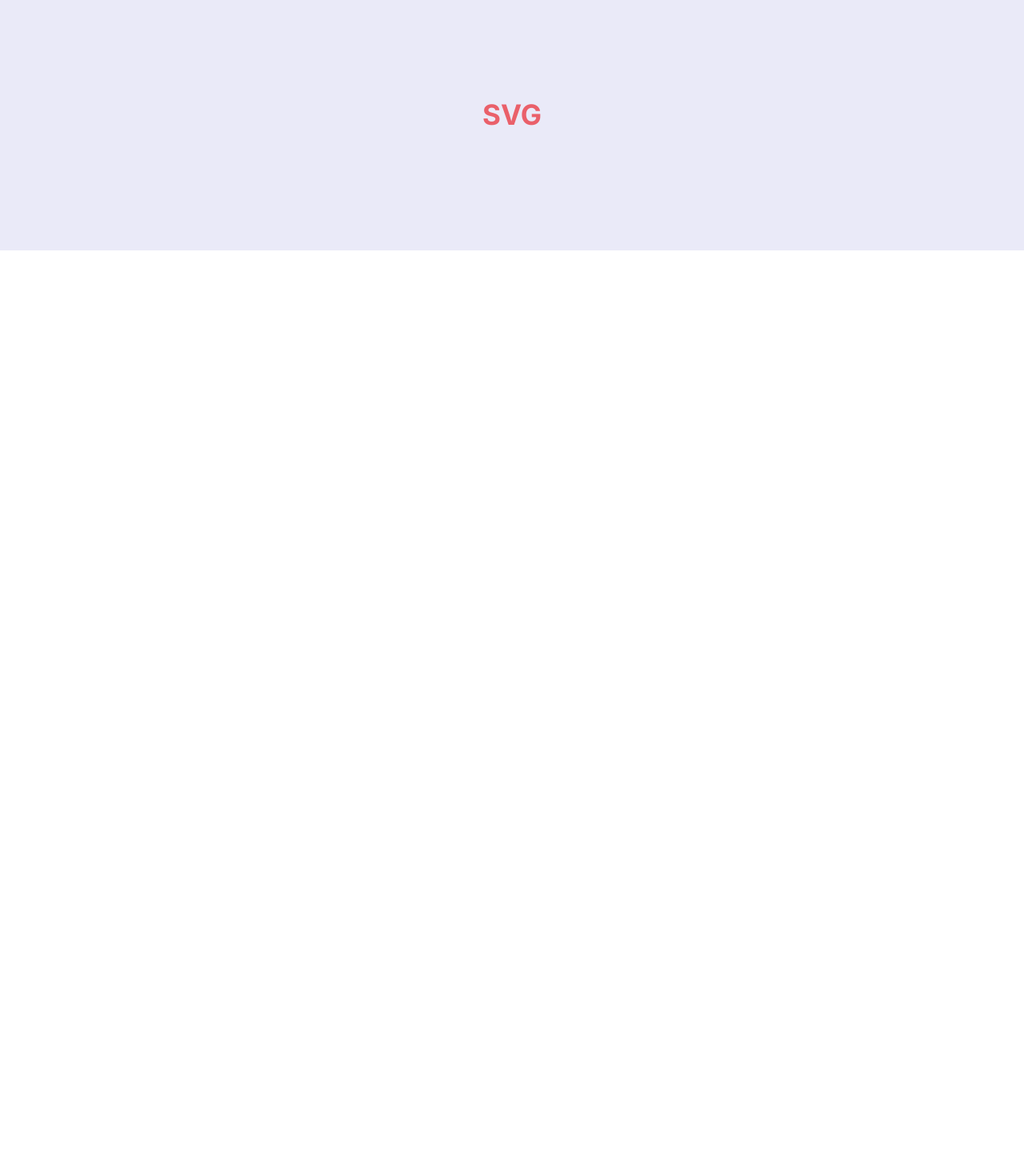
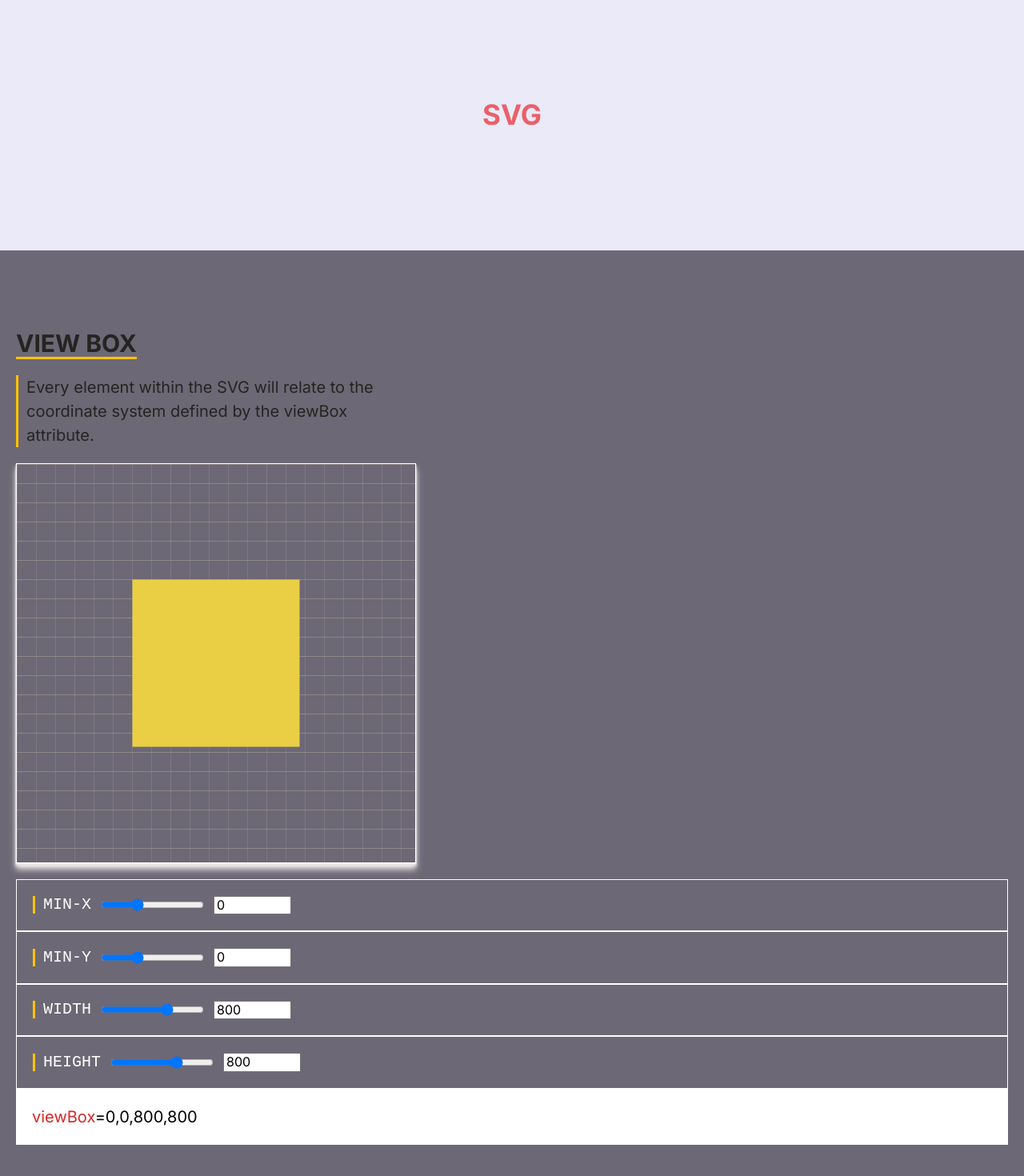
Before and after one commit to Andriikryl/svg-guide, a Next.js app: page / in a window 1280 px wide. Shown: the part 152-1622 px from the top of the page at 80% size. Before the commit the page ends 800 px from the top, so only its background shows below. Built offline with nearby package versions, Linux system fonts and the light colour scheme.

Commit message:
add ViewBox component

```diff
--- a/src/app/page.tsx
+++ b/src/app/page.tsx
@@ -1,9 +1,11 @@
 import Hero from "@/components/hero/Hero";
+import ViewBox from "@/components/viewBox/ViewBox";
 
 export default function Home() {
   return (
     <>
       <Hero />
+      <ViewBox />
     </>
   );
 }
--- /dev/null
+++ b/src/components/viewBox/ViewBox.tsx
@@ -0,0 +1,56 @@
+"use client";
+import React, { useState } from "react";
+import { Container } from "@/components/container/Container";
+import { MainField } from "@/components/mainField/MainField";
+import style from "./style.module.css";
+import { InputFrame } from "@/components/inputFrame/InputFrame";
+
+export default function ViewBox() {
+  const [x, setX] = useState(0);
+  const [y, setY] = useState(0);
+  const [width, setWidth] = useState(800);
+  const [heigth, setHeigth] = useState(800);
+  return (
+    <section className={style.box}>
+      <Container>
+        <h3 className={style.box__title}>View Box</h3>
+        <p className={style.box__description}>
+          Every element within the SVG will relate to the coordinate system
+          defined by the viewBox attribute.
+        </p>
+        <MainField className={style.svg__box}>
+          <svg
+            viewBox={`${x} ${y} ${width} ${heigth}`}
+            xmlns="http://www.w3.org/2000/svg"
+          >
+            <rect
+              x="200"
+              y="200"
+              width="400"
+              height="400"
+              fill="#EACF44"
+            ></rect>
+          </svg>
+        </MainField>
+        <InputFrame value={x} set={setX} min={-400} max={800}>
+          min-x
+        </InputFrame>
+        <InputFrame value={y} set={setY} min={-400} max={800}>
+          min-y
+        </InputFrame>
+        <InputFrame value={width} set={setWidth} min={1} max={1200}>
+          width
+        </InputFrame>
+        <InputFrame value={heigth} set={setHeigth} min={1} max={1200}>
+          height
+        </InputFrame>
+        <div className={style.code__box}>
+          <span>
+            {" "}
+            <span className={style.view}>viewBox</span>={x},{y},{width},{heigth}
+          </span>
+        </div>
+      </Container>
+    </section>
+  );
+}
--- /dev/null
+++ b/src/components/viewBox/style.module.css
@@ -0,0 +1,37 @@
+.box{
+    padding-block: 100px;
+    background-color: #6d6875;
+}
+
+.box__description{
+    color: #252422;
+    font-size: 20px;
+    max-width: 500px;
+    margin-block-end: 20px;
+    border-left: 3px solid #ffc300;
+    padding-inline-start: 10px;
+}
+.svg__box{
+    max-width: 500px;
+    overflow: hidden;
+    margin-block-end: 20px;
+}
+
+.box__title{
+    font-size: 30px;
+    color: #252422;
+    width: max-content;
+    border-bottom: 3px solid #ffc300;
+    text-transform: uppercase;
+    margin-block-end: 20px;
+}
+
+.code__box{
+    background-color: white;
+    padding: 20px;
+    font-size: 20px;
+}
+
+.view{
+    color: #d62828;
+}
```
